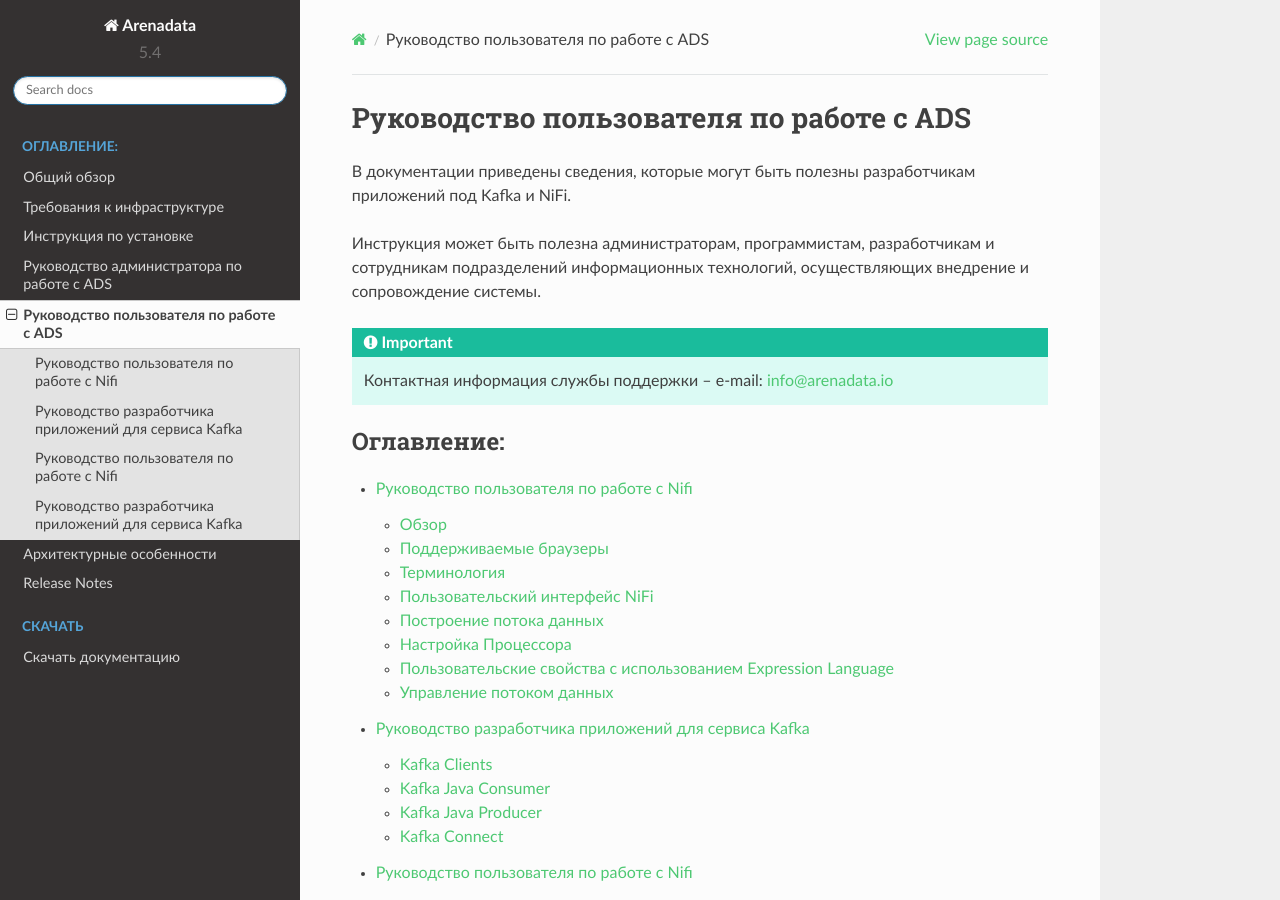
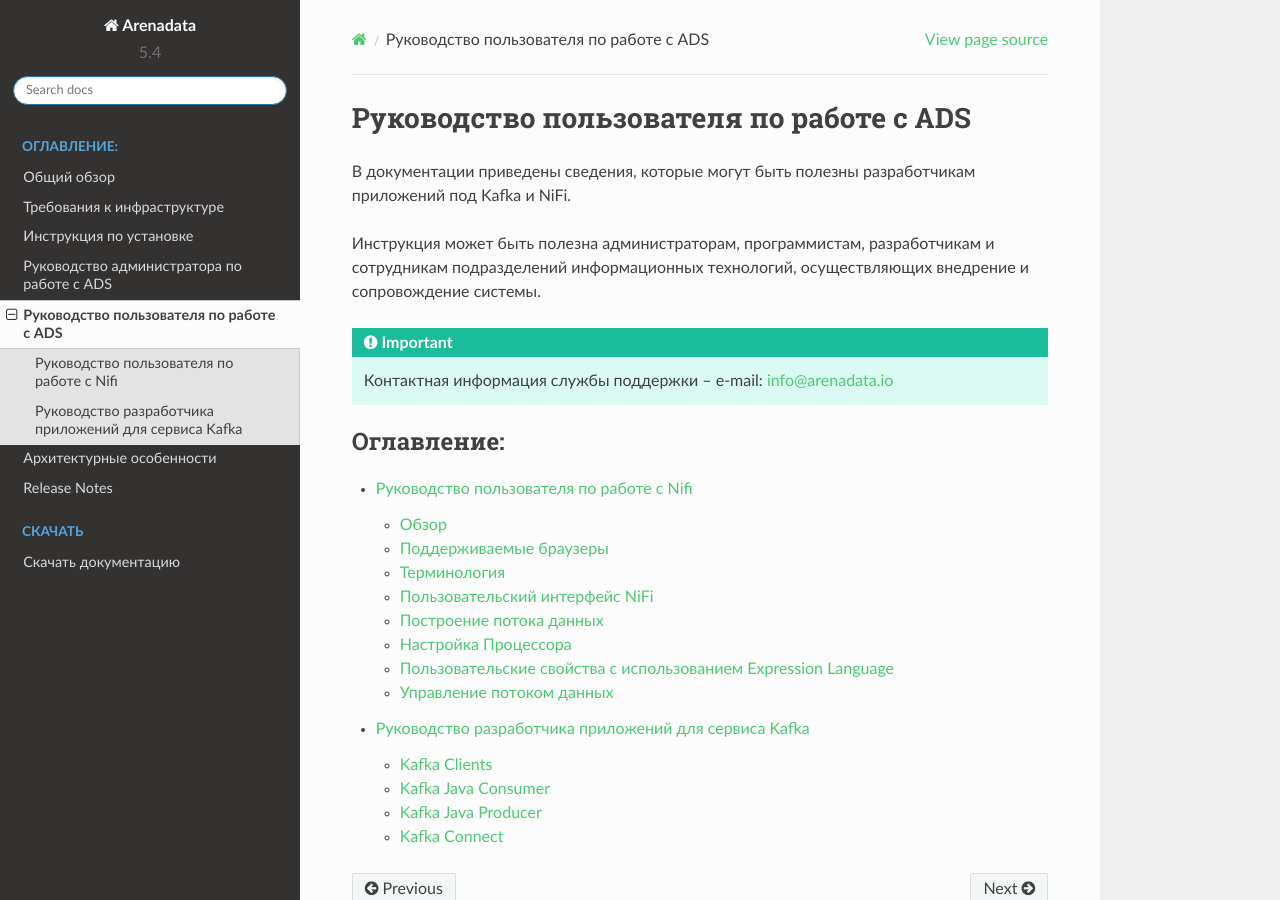
Before and after one commit to arenadata/docs_ads, a Sphinx documentation site: the page built from source/UserGuide/index.rst, in a window 1280 px wide and 900 px high. Built offline with Sphinx 7.4.7 and the Read the Docs theme 2.0.0, drawn with Linux system fonts in a browser that asks for light colours; pages that are not in the unit, such as notebooks, are missing from menus; part of the change alters nothing that is shown.

```diff
--- a/source/UserGuide/index.rst
+++ b/source/UserGuide/index.rst
@@ -15,5 +15,3 @@
 
    UserNIFI/index
    DeveloperKafka/index
-   ../UserNIFI/index
-   ../DeveloperKafka/index
```
